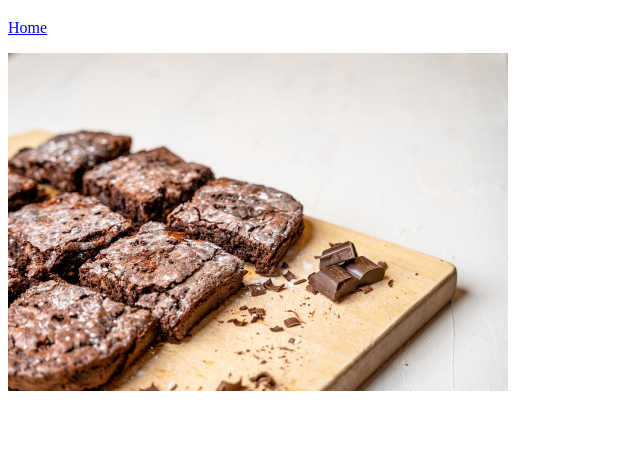
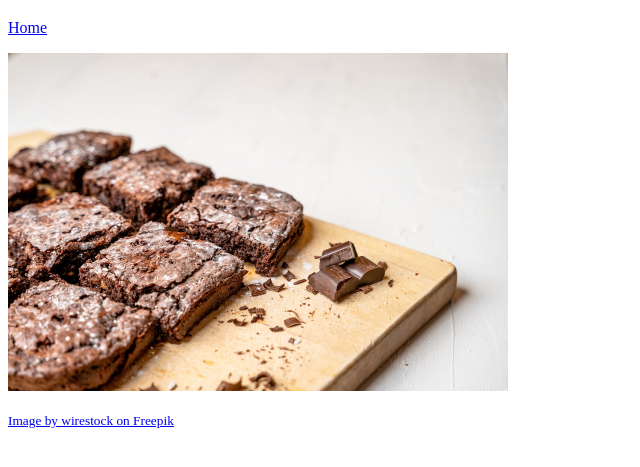
Before and after one commit to ansh577/odin-recipes, a plain HTML site: page recipes/brookies.html in a window 1280 px wide. Shown: the part 61-528 px from the top of the page, without its empty margins (0-640 px from the left). Drawn offline with Linux system fonts and the light colour scheme.

Commit message:
Add image attribution to recipes/brookies.html

```diff
--- a/recipes/brookies.html
+++ b/recipes/brookies.html
@@ -12,6 +12,7 @@
     <h1>Brookies (Brownie Cookies)</h1>
     <p><a href="../index.html">Home</a></p>
     <img src="../images/brookies.jpg" alt="Brookies placed on a chopping board against a white background. The bottom of each brookie is tan coloured, with a dark brown layer on top lightly coated with fine powdery sugar. The top layer for each cookie has a crack in them. There are three pieces of chocolate kept to the right of the brookies on the chopping board" height="338" width="500">
+    <p><small><a href="https://www.freepik.com/free-photo/closeup-freshly-baked-brownies-wooden-board_11354237.htm#fromView=keyword&page=1&position=28&uuid=c15c22d0-a0d0-4eda-afdb-94db0ef9e63a&query=Brookies">Image by wirestock on Freepik</a></small></p>
 
 </body>
 
```
